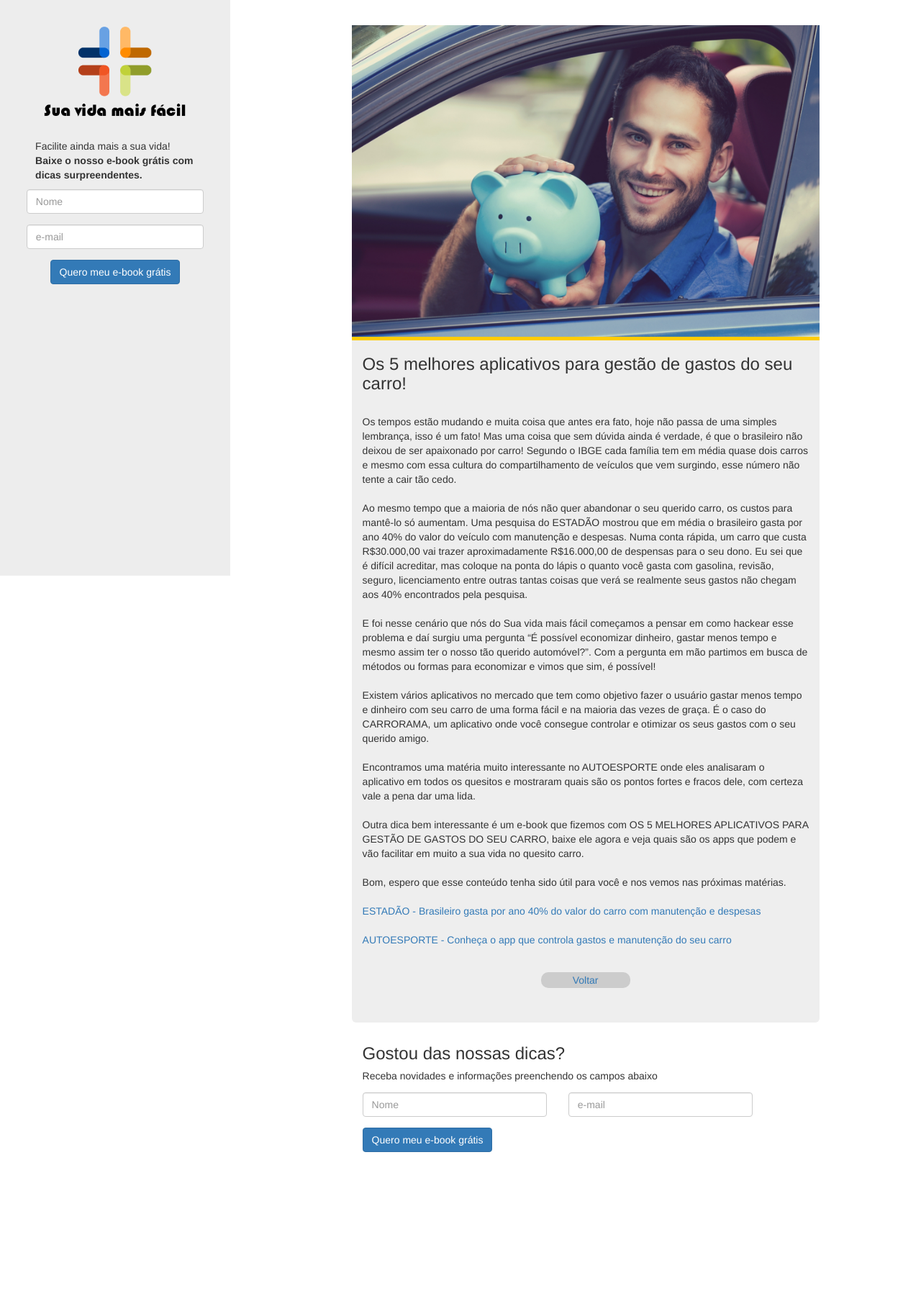
After one commit to marcusberger/suavidamaisfacil-old-, a PHP site: page /como-economizar-tempo-e-dinheiro-com-seu-automovel.html in a window 1280 px wide. The commit adds this page. Shown: the whole page at 72% size. Run offline with PHP 8.4, Linux system fonts and the light colour scheme.

Commit message:
feat: Implementa posts 5-6 e download do ebook

```diff
--- a/15-mitos-e-verdades-sobre-a-bateria-do-seu-celular.html
+++ b/15-mitos-e-verdades-sobre-a-bateria-do-seu-celular.html
@@ -36,7 +36,7 @@
       </p>
 
       <!-- Incluir aqui o PHP, cadastrar nome e e-mail-->
-      <form id="form-side-bar">
+      <form id="form-side-bar" method="get" action="ebooks/15-mitos-e-verdades-sobre-a-bateria-do-seu-celular.pdf">
         <div class="alert alert-danger" role="alert"  id="alert-obrigatorio" hidden="true">
           <span class="glyphicon glyphicon-info-sign" aria-hidden="true"></span>
           <span class="sr-only"></span> Preencha todos os campos.
@@ -54,6 +54,7 @@
         <div class="text-center">
           <button  type="submit" class="btn btn-primary">Quero meu e-book grátis</button>
         </div>
+        <input id="ebook" type="hidden" value="15-mitos-e-verdades-sobre-a-bateria-do-seu-celular.pdf">
       </form>
     </div>
 
@@ -98,7 +99,7 @@
           <h3>Gostou das nossas dicas?</h1>
           <h5>Receba novidades e informações preenchendo os campos abaixo</h1>
         </div>
-        <form id="form-footer">
+        <form id="form-footer" method="get" action="ebooks/15-mitos-e-verdades-sobre-a-bateria-do-seu-celular.pdf">
           <div class="form-row align-items-center">
             <div class="alert alert-danger alert-footer" role="alert"  id="alert-obrigatorio-footer" hidden="true">
               <span class="glyphicon glyphicon-info-sign" aria-hidden="true"></span>
--- a/25-bares-e-restaurantes-pet-friendly.html
+++ b/25-bares-e-restaurantes-pet-friendly.html
@@ -36,7 +36,7 @@
       </p>
 
       <!-- Incluir aqui o PHP, cadastrar nome e e-mail-->
-      <form id="form-side-bar">
+      <form id="form-side-bar" method="get" action="ebooks/25-bares-e-restaurantes-pet-friendly.pdf">
         <div class="alert alert-danger" role="alert"  id="alert-obrigatorio" hidden="true">
           <span class="glyphicon glyphicon-info-sign" aria-hidden="true"></span>
           <span class="sr-only"></span> Preencha todos os campos.
@@ -100,7 +100,7 @@
           <h3>Gostou das nossas dicas?</h1>
           <h5>Receba novidades e informações preenchendo os campos abaixo</h1>
         </div>
-        <form id="form-footer">
+        <form id="form-footer" method="get" action="ebooks/25-bares-e-restaurantes-pet-friendly.pdf">
           <div class="form-row align-items-center">
             <div class="alert alert-danger alert-footer" role="alert"  id="alert-obrigatorio-footer" hidden="true">
               <span class="glyphicon glyphicon-info-sign" aria-hidden="true"></span>
--- a/3-apps-que-vao-mudar-a-sua-vida-para-melhor.html
+++ b/3-apps-que-vao-mudar-a-sua-vida-para-melhor.html
@@ -36,7 +36,7 @@
       </p>
 
       <!-- Incluir aqui o PHP, cadastrar nome e e-mail-->
-      <form id="form-side-bar">
+      <form id="form-side-bar" method="get" action="ebooks/25-apps-que-vao-mudar-a-sua-vida.pdf">
         <div class="alert alert-danger" role="alert"  id="alert-obrigatorio" hidden="true">
           <span class="glyphicon glyphicon-info-sign" aria-hidden="true"></span>
           <span class="sr-only"></span> Preencha todos os campos.
@@ -54,6 +54,7 @@
         <div class="text-center">
           <button  type="submit" class="btn btn-primary">Quero meu e-book grátis</button>
         </div>
+        <input id="ebook" type="hidden" value="3-apps-que-vao-mudar-a-sua-vida-para-melhor.html">
       </form>
     </div>
 
@@ -100,7 +101,7 @@
           <h3>Gostou das nossas dicas?</h1>
           <h5>Receba novidades e informações preenchendo os campos abaixo</h1>
         </div>
-        <form id="form-footer">
+        <form id="form-footer" method="get" action="ebooks/25-apps-que-vao-mudar-a-sua-vida.pdf">
           <div class="form-row align-items-center">
             <div class="alert alert-danger alert-footer" role="alert"  id="alert-obrigatorio-footer" hidden="true">
               <span class="glyphicon glyphicon-info-sign" aria-hidden="true"></span>
--- a/a-check-list-perfeita-para-fazer-uma-road-trip-sem-stress.html
+++ b/a-check-list-perfeita-para-fazer-uma-road-trip-sem-stress.html
@@ -36,7 +36,7 @@
       </p>
 
       <!-- Incluir aqui o PHP, cadastrar nome e e-mail-->
-      <form id="form-side-bar">
+      <form id="form-side-bar" method="get" action="ebooks/planilhas-e-estrategias.xlsx">
         <div class="alert alert-danger" role="alert"  id="alert-obrigatorio" hidden="true">
           <span class="glyphicon glyphicon-info-sign" aria-hidden="true"></span>
           <span class="sr-only"></span> Preencha todos os campos.
@@ -123,7 +123,7 @@
           <h3>Gostou das nossas dicas?</h1>
           <h5>Receba novidades e informações preenchendo os campos abaixo</h1>
         </div>
-        <form id="form-footer">
+        <form id="form-footer" method="get" action="ebooks/planilhas-e-estrategias.xlsx">
           <div class="form-row align-items-center">
             <div class="alert alert-danger alert-footer" role="alert"  id="alert-obrigatorio-footer" hidden="true">
               <span class="glyphicon glyphicon-info-sign" aria-hidden="true"></span>
--- /dev/null
+++ b/como-economizar-tempo-e-dinheiro-com-seu-automovel.html
@@ -0,0 +1,166 @@
+<!DOCTYPE html>
+<html lang="pt-br">
+<head>
+  <title>Vida boa</title>
+  <meta charset="utf-8">
+  <link rel="stylesheet" type="text/css" href="bootstrap/css/bootstrap.min.css">
+  <link rel="stylesheet" type="text/css" href="css/sidebar.css">
+  <link rel="stylesheet" type="text/css" href="css/general.css">
+  <script src="jquery/jquery.js"></script>
+  <script src="bootstrap/js/bootstrap.min.js"></script>
+  <script src="js/validacao.js"></script>
+  <script src="js/generico.js"></script>
+  <link href="https://fonts.googleapis.com/css?family=Roboto" rel="stylesheet">
+  <meta name="viewport" content="width=device-width, initial-scale=1">
+  <link rel="icon" href="/favicon.ico" type="img/favicon.ico">
+
+  <!--Analytics-->
+  <script>
+  (function(i,s,o,g,r,a,m){i['GoogleAnalyticsObject']=r;i[r]=i[r]||function(){
+  (i[r].q=i[r].q||[]).push(arguments)},i[r].l=1*new Date();a=s.createElement(o),
+  m=s.getElementsByTagName(o)[0];a.async=1;a.src=g;m.parentNode.insertBefore(a,m)
+  })(window,document,'script','https://www.google-analytics.com/analytics.js','ga');
+
+  ga('create', 'UA-106963166-1', 'auto');
+  ga('send', 'pageview');
+
+</script>
+
+</head>
+<body>
+  <div id="sidebarFixo">
+    <div class="div-logo">
+      <img id="logo-blog" src="img/Logo_SuaVidaMaisFacil_Black.png" class="img-responsive">
+      <p class="sidebar-text" id="descricao" >Facilite ainda mais a sua vida!<br>
+        <b>Baixe o nosso e-book grátis com dicas surpreendentes.</b>
+      </p>
+
+      <!-- Incluir aqui o PHP, cadastrar nome e e-mail-->
+      <form id="form-side-bar" method="get" action="ebooks/os-5-melhores-aplicativos-para-gestao-de-gastos-do-seu-carro.pdf">
+        <div class="alert alert-danger" role="alert"  id="alert-obrigatorio" hidden="true">
+          <span class="glyphicon glyphicon-info-sign" aria-hidden="true"></span>
+          <span class="sr-only"></span> Preencha todos os campos.
+        </div>
+        <div class="alert alert-danger" role="alert"  id="alert-email-invalido" hidden="true">
+          <span class="glyphicon glyphicon-info-sign" aria-hidden="true"></span>
+          <span class="sr-only"></span> Endereço de e-mail inválido.
+        </div>
+        <div class="form-group">
+          <input type="text" id="nome" class="form-control" placeholder="Nome">
+        </div>
+        <div class="form-group">
+          <input type="text" id="email" class="form-control" placeholder="e-mail">
+        </div>
+        <div class="text-center">
+          <button  type="submit" class="btn btn-primary">Quero meu e-book grátis</button>
+        </div>
+        <input id="ebook" type="hidden" value="3-apps-que-vao-mudar-a-sua-vida-para-melhor.html">
+      </form>
+    </div>
+
+      <!-- <table>
+        <tr id="logo-facebook">
+          <td><img src="img/icon-facebook.png" class="img-responsive"></td>
+          <td>Curta no facebook</td>
+        </tr>
+      </table> -->
+
+    </div>
+  </div>
+
+  <div id="conteudo">
+    <section class="container" id="post">
+      <figure id="post-container" class="jumbotron post-responsive" >
+        <img id="img" class="img-responsive" src="img/os-5-melhores-aplicativos-para-gestao-de-gastos-do-seu-carro.jpeg">
+        <div class="separador"></div>
+        <figcaption class='caption' id="caption">
+          <h3 data-toggle="collapse" data-target="#post1">Os 5 melhores aplicativos para gestão de gastos do seu carro!</h4>
+          <br>
+          <p id="post-body" >
+
+            Os tempos estão mudando e muita coisa que antes era fato, hoje não passa de uma simples lembrança, isso é um fato!
+            Mas uma coisa que sem dúvida ainda é verdade, é que o brasileiro não deixou de ser apaixonado por carro!
+            Segundo o IBGE cada família tem em média quase dois carros e mesmo com essa cultura do compartilhamento de veículos
+            que vem surgindo, esse número não tente a cair tão cedo.
+            <br>
+            <br>
+            Ao mesmo tempo que a maioria de nós não quer abandonar o seu querido carro, os custos para mantê-lo só aumentam.
+            Uma pesquisa do ESTADÃO mostrou que em média o brasileiro gasta por ano 40% do valor do veículo com manutenção e despesas.
+            Numa conta rápida, um carro que custa R$30.000,00 vai trazer aproximadamente R$16.000,00 de despensas para o seu dono.
+            Eu sei que é difícil acreditar, mas coloque na ponta do lápis o quanto você gasta com gasolina, revisão, seguro,
+            licenciamento entre outras tantas coisas que verá se realmente seus gastos não chegam aos 40% encontrados pela pesquisa.
+            <br>
+            <br>
+            E foi nesse cenário que nós do Sua vida mais fácil começamos a pensar em como hackear esse problema e daí surgiu uma
+            pergunta “É possível economizar dinheiro, gastar menos tempo e mesmo assim ter o nosso tão querido automóvel?”.
+            Com a pergunta em mão partimos em busca de métodos ou formas para economizar e vimos que sim, é possível!
+            <br>
+            <br>
+            Existem vários aplicativos no mercado que tem como objetivo fazer o usuário gastar menos tempo e dinheiro com seu
+            carro de uma forma fácil e na maioria das vezes de graça. É o caso do CARRORAMA, um aplicativo onde você consegue
+            controlar e otimizar os seus gastos com o seu querido amigo.
+            <br>
+            <br>
+            Encontramos uma matéria muito interessante no AUTOESPORTE onde eles analisaram o aplicativo em todos os quesitos e
+            mostraram quais são os pontos fortes e fracos dele, com certeza vale a pena dar uma lida.
+            <br>
+            <br>
+            Outra dica bem interessante é um e-book que fizemos com OS 5 MELHORES APLICATIVOS PARA GESTÃO DE GASTOS DO SEU CARRO,
+            baixe ele agora e veja quais são os apps que podem e vão facilitar em muito a sua vida no quesito carro.
+            <br>
+            <br>
+            Bom, espero que esse conteúdo tenha sido útil para você e nos vemos nas próximas matérias.
+            <br>
+            <br>
+            <a target="_blank" id="pdf-link" href="http://economia.estadao.com.br/noticias/geral,brasileiro-gasta-por-ano-40-do-valor-do-carro-com-manutencao-e-despesas,145264e">
+              ESTADÃO - Brasileiro gasta por ano 40% do valor do carro com manutenção e despesas
+            </a>
+            <br>
+            <br>
+            <a target="_blank" id="pdf-link" href="http://revistaautoesporte.globo.com/Noticias/noticia/2014/08/conheca-o-app-que-controla-gastos-e-manutencao-do-seu-carro.html">
+              AUTOESPORTE - Conheça o app que controla gastos e manutenção do seu carro
+            </a>
+            <br>
+            <br>
+          </p>
+          <button id="btnREAD" name="botao"><a href="index.html">Voltar</a></button>
+          <div id="divBtnREAD" style="background-color: #ff6000">
+          </div>
+        </figcaption>
+      </figure>
+
+      <!-- Incluir aqui o PHP, cadastrar nome e e-mail-->
+      <div class="form-row footer">
+        <div class="footer-text">
+          <h3>Gostou das nossas dicas?</h1>
+          <h5>Receba novidades e informações preenchendo os campos abaixo</h1>
+        </div>
+        <form id="form-footer" method="get" action="ebooks/os-5-melhores-aplicativos-para-gestao-de-gastos-do-seu-carro.pdf">
+          <div class="form-row align-items-center">
+            <div class="alert alert-danger alert-footer" role="alert"  id="alert-obrigatorio-footer" hidden="true">
+              <span class="glyphicon glyphicon-info-sign" aria-hidden="true"></span>
+              <span class="sr-only"></span> Preencha todos os campos.
+            </div>
+            <div class="alert alert-danger alert-footer" role="alert"  id="alert-email-invalido-footer" hidden="true">
+              <span class="glyphicon glyphicon-info-sign" aria-hidden="true"></span>
+              <span class="sr-only"></span> Endereço de e-mail inválido.
+            </div>
+            <div class="col-sm-5 input-footer">
+              <label class="sr-only" for="inlineFormInputName">Name</label>
+              <input type="text" class="form-control mb-2 mb-sm-0" id="nome-footer" placeholder="Nome">
+            </div>
+            <div class="col-sm-5 input-footer">
+              <label class="sr-only" for="inlineFormInputName">Name</label>
+              <input type="text" class="form-control mb-2 mb-sm-0" id="email-footer" placeholder="e-mail">
+            </div>
+            <div class="col-auto button-footer">
+              <button type="submit" class="btn btn-primary">Quero meu e-book grátis</button>
+            </div>
+          </div>
+        </form>
+      </div>
+
+    </section>
+  </div>
+</body>
+</html>
--- a/js/validacao.js
+++ b/js/validacao.js
@@ -14,7 +14,7 @@ $(document).ready(function() {
     temEmail = validarCampoVazio("#email", "#alert-obrigatorio");
     if (temEmail && temNome) {
       isValid = true;
-      isValid = validaEmail("#email", "#alert-email-invalido")
+      isValid = validaEmail("#email", "#alert-email-invalido");
     }
     return isValid
   })
@@ -33,7 +33,7 @@ $(document).ready(function() {
     temEmail = validarCampoVazio("#email-footer", "#alert-obrigatorio-footer");
     if (temEmail && temNome) {
       isValid = true;
-      isValid = validaEmail("#email-footer", "#alert-email-invalido-footer")
+      isValid = validaEmail("#email-footer", "#alert-email-invalido-footer");
     }
     return isValid
   })
```
Also changed, not shown: corretor-como-vender-melhor.html (added, +134 -0 lines), index.php (+50 -7 lines), README.md, ebooks/corretor-regra-de-ouro.png (added), img/os-5-melhores-aplicativos-para-gestao-de-gastos-do-seu-carro.jpeg (added), img/perder-cliente-concorrente.jpg (added), 5 other files.
